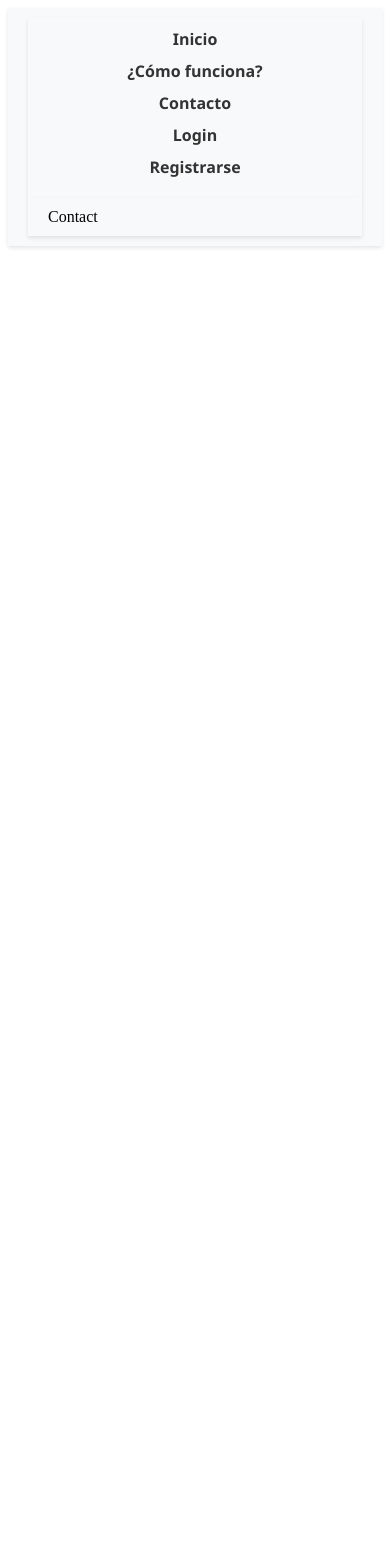
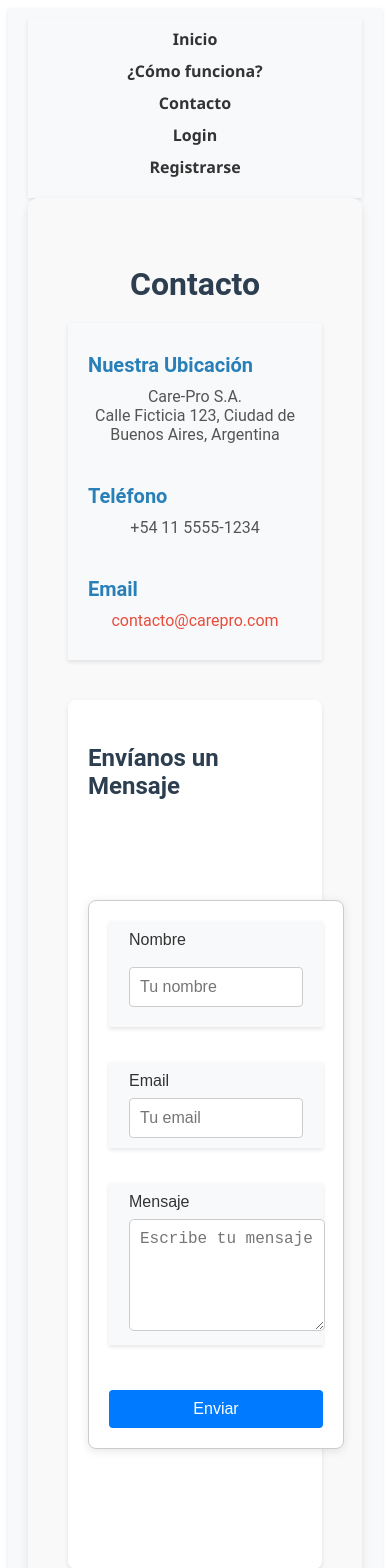
Before and after one commit to AgustinErimbaue/CarePro2-app, a React (Vite) app: page /Contacto in a window 390 px wide. Shown: the top 1568 px of the page. Before the commit the page ends 844 px from the top, so only its background shows below. Built offline with nearby package versions, Linux system fonts and the light colour scheme.

Commit message:
se agrega componente de contact y tutorial con sus respectivos estilos

```diff
--- a/src/components/Contact/Contact.css
+++ b/src/components/Contact/Contact.css
@@ -0,0 +1,117 @@
+.contact-us {
+    background-color: #f9f9f9;
+    padding: 40px;
+    border-radius: 10px;
+    box-shadow: 0 4px 8px rgba(0, 0, 0, 0.1);
+    max-width: 800px;
+    margin: 0 auto;
+    font-family: 'Roboto', sans-serif;
+  }
+
+  .contact-us h2 {
+    font-size: 2rem;
+    color: #2c3e50;
+    margin-bottom: 20px;
+    text-align: center;
+  }
+
+  .contact-info {
+    display: flex;
+    justify-content: space-between;
+    margin-bottom: 40px;
+  }
+
+  .contact-info section {
+    flex: 1;
+    margin-right: 20px;
+  }
+
+  .contact-info h3 {
+    font-size: 1.25rem;
+    color: #2980b9;
+    margin-bottom: 10px;
+  }
+
+  .contact-info p {
+    font-size: 1rem;
+    color: #555;
+  }
+
+  .contact-info a {
+    color: #e74c3c;
+    text-decoration: none;
+  }
+
+  .contact-info a:hover {
+    text-decoration: underline;
+  }
+
+  .contact-form {
+    background-color: #ffffff;
+    padding: 20px;
+    border-radius: 8px;
+    box-shadow: 0 2px 4px rgba(0, 0, 0, 0.1);
+  }
+
+  .contact-form h3 {
+    font-size: 1.5rem;
+    color: #2c3e50;
+    margin-bottom: 20px;
+  }
+
+  .form-group {
+    margin-bottom: 20px;
+  }
+
+  .form-group label {
+    display: block;
+    font-size: 1rem;
+    margin-bottom: 8px;
+    color: #333;
+  }
+
+  .form-group input,
+  .form-group textarea {
+    width: 100%;
+    padding: 10px;
+    border: 1px solid #ccc;
+    border-radius: 5px;
+    font-size: 1rem;
+    color: #333;
+  }
+
+  .form-group input:focus,
+  .form-group textarea:focus {
+    outline: none;
+    border-color: #2980b9;
+  }
+
+  .form-group textarea {
+    resize: vertical;
+  }
+
+  .btn-submit {
+    background-color: #2980b9;
+    color: white;
+    padding: 10px 20px;
+    border: none;
+    border-radius: 5px;
+    font-size: 1rem;
+    cursor: pointer;
+    transition: background-color 0.3s;
+  }
+
+  .btn-submit:hover {
+    background-color: #1e6691;
+  }
+
+  @media (max-width: 768px) {
+    .contact-info {
+      flex-direction: column;
+    }
+
+    .contact-info section {
+      margin-right: 0;
+      margin-bottom: 20px;
+    }
+  }
--- a/src/components/Contact/Contact.jsx
+++ b/src/components/Contact/Contact.jsx
@@ -1,9 +1,51 @@
 import React from 'react'
-
+import "./Contact.css"
 const Contact = () => {
   return (
-    <div>Contact</div>
-  )
-}
+    <div className="contact-us">
+      <h2>Contacto</h2>
+
+      <div className="contact-info">
+        <section>
+          <h3>Nuestra Ubicación</h3>
+          <p>Care-Pro S.A.</p>
+          <p>Calle Ficticia 123, Ciudad de Buenos Aires, Argentina</p>
+        </section>
+
+        <section>
+          <h3>Teléfono</h3>
+          <p>+54 11 5555-1234</p>
+        </section>
+
+        <section>
+          <h3>Email</h3>
+          <p><a href="mailto:contacto@carepro.com">contacto@carepro.com</a></p>
+        </section>
+      </div>
+
+      <div className="contact-form">
+        <h3>Envíanos un Mensaje</h3>
+        <form>
+          <div className="form-group">
+            <label htmlFor="name">Nombre</label>
+            <input type="text" id="name" name="name" placeholder="Tu nombre" required />
+          </div>
+
+          <div className="form-group">
+            <label htmlFor="email">Email</label>
+            <input type="email" id="email" name="email" placeholder="Tu email" required />
+          </div>
+
+          <div className="form-group">
+            <label htmlFor="message">Mensaje</label>
+            <textarea id="message" name="message" rows="5" placeholder="Escribe tu mensaje" required></textarea>
+          </div>
+
+          <button type="submit" className="btn-submit">Enviar</button>
+        </form>
+      </div>
+    </div>
+  );
+};
 
 export default Contact
--- a/src/components/MyServiceForm/myServiceform.jsx
+++ b/src/components/MyServiceForm/myServiceform.jsx
@@ -1,10 +1,9 @@
 import React, { useState } from "react";
-import { useNavigate } from "react-router-dom";
 import { useDispatch } from "react-redux";
 import { createService,getUserServices } from "../../features/provision/provisionSlice";
 
 const MyServiceForm = () => {
-  const navigate = useNavigate();
+
   const dispatch = useDispatch();
 
   const initialState = { title: "", description: "", price: 0, category: "" };
--- a/src/components/Register/Register.jsx
+++ b/src/components/Register/Register.jsx
@@ -16,7 +16,7 @@ const Register = () => {
     repeatPassword: "",
     phoneNumber: "",
     address: "",
-    isServiceProvider: false, // Valor booleano inicial
+    isServiceProvider: false,
   });
 
   const [btnDisabled, setBtnDisabled] = useState(true);
@@ -30,7 +30,7 @@ const Register = () => {
     repeatPassword: "",
     phoneNumber: "",
     address: "",
-    isServiceProvider: false, // Iniciar como booleano
+    isServiceProvider: false,
   };
 
   const validateForm = () => {
@@ -82,7 +82,7 @@ const Register = () => {
     const { name, value, type, checked } = e.target;
     setData({
       ...data,
-      [name]: type === "checkbox" ? checked : value, // Manejar checkbox correctamente
+      [name]: type === "checkbox" ? checked : value,
     });
   };
 
@@ -92,7 +92,7 @@ const Register = () => {
       `Enviando datos... Nombre: ${data.name}, Email: ${data.email}, ¿Ofrecer servicio?: ${data.isServiceProvider}`
     );
 
-    // Aquí ya estamos enviando el dato como booleano
+
     dispatch(register(data));
     clearState();
     setTimeout(() => {
--- a/src/components/Tutorial/Tutorial.css
+++ b/src/components/Tutorial/Tutorial.css
@@ -0,0 +1,54 @@
+.how-it-works {
+    background-color: #f9f9f9;
+    padding: 40px;
+    border-radius: 10px;
+    box-shadow: 0 4px 8px rgba(0, 0, 0, 0.1);
+    max-width: 800px;
+    margin: 0 auto;
+    font-family: 'Roboto', sans-serif;
+  }
+
+  .how-it-works h2 {
+    font-size: 2rem;
+    color: #2c3e50;
+    margin-bottom: 20px;
+    text-align: center;
+  }
+
+  .how-it-works section {
+    margin-bottom: 30px;
+  }
+
+  .how-it-works h3 {
+    font-size: 1.5rem;
+    color: #2980b9;
+    margin-bottom: 10px;
+  }
+
+  .how-it-works p {
+    font-size: 1rem;
+    color: #555;
+    line-height: 1.6;
+  }
+
+  .how-it-works strong {
+    color: #e74c3c;
+  }
+
+  @media (max-width: 768px) {
+    .how-it-works {
+      padding: 20px;
+    }
+
+    .how-it-works h2 {
+      font-size: 1.75rem;
+    }
+
+    .how-it-works h3 {
+      font-size: 1.25rem;
+    }
+
+    .how-it-works p {
+      font-size: 0.95rem;
+    }
+  }
--- a/src/components/Tutorial/Tutorial.jsx
+++ b/src/components/Tutorial/Tutorial.jsx
@@ -1,11 +1,62 @@
-import "./Tutorial.css"
+import "./Tutorial.css";
 
-import React from 'react'
+import React from "react";
 
 const Tutorial = () => {
   return (
-    <div>Tutorial</div>
-  )
-}
+    <div className="how-it-works">
+      <h2>¿Cómo Funciona Care-Pro?</h2>
 
-export default Tutorial
+      <section>
+        <h3>1. Registro y Configuración de Cuenta</h3>
+        <p>
+          Regístrate en <strong>Care-Pro</strong> completando un sencillo
+          formulario con tus datos. Después de registrarte, recibirás un correo
+          de confirmación para validar tu cuenta. Una vez confirmada, podrás
+          personalizar tu perfil y acceder a todas las funciones de la
+          plataforma.
+        </p>
+      </section>
+
+      <section>
+        <h3>2. Explora Nuestros Servicios</h3>
+        <p>
+          En <strong>Care-Pro</strong>, ofrecemos una amplia gama de servicios
+          profesionales de atención y cuidado. Si eres un proveedor de
+          servicios, podrás crear y gestionar tus ofertas de manera fácil y
+          rápida. Si buscas servicios, puedes navegar por las categorías y
+          elegir lo que mejor se adapte a tus necesidades.
+        </p>
+      </section>
+
+      <section>
+        <h3>3. Contratación de Servicios</h3>
+        <p>
+          Cuando encuentres el servicio adecuado, solo tienes que hacer clic en
+          el botón de contratación y seguir los pasos para agendar o adquirir el
+          servicio. Recibirás una confirmación con todos los detalles a tu
+          correo electrónico.
+        </p>
+      </section>
+
+      <section>
+        <h3>4. Reseñas y Valoraciones</h3>
+        <p>
+          Después de completar un servicio, te invitamos a dejar una reseña y
+          valorar tu experiencia. Esto ayuda tanto a otros usuarios como a los
+          proveedores a mejorar continuamente.
+        </p>
+      </section>
+
+      <section>
+        <h3>5. Soporte al Cliente</h3>
+        <p>
+          Si necesitas ayuda en cualquier momento, nuestro equipo de soporte
+          está a tu disposición. Puedes contactarnos a través del chat en vivo o
+          por correo electrónico, y con gusto te asistiremos.
+        </p>
+      </section>
+    </div>
+  );
+};
+export default Tutorial;
```
